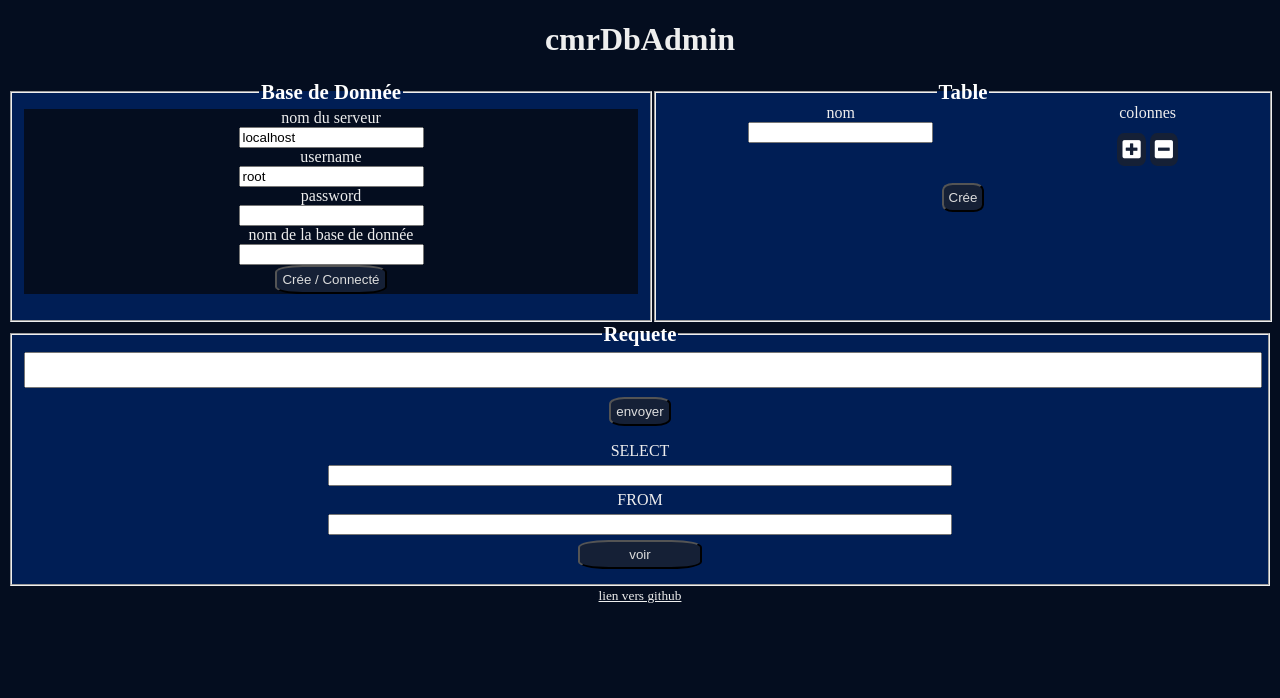
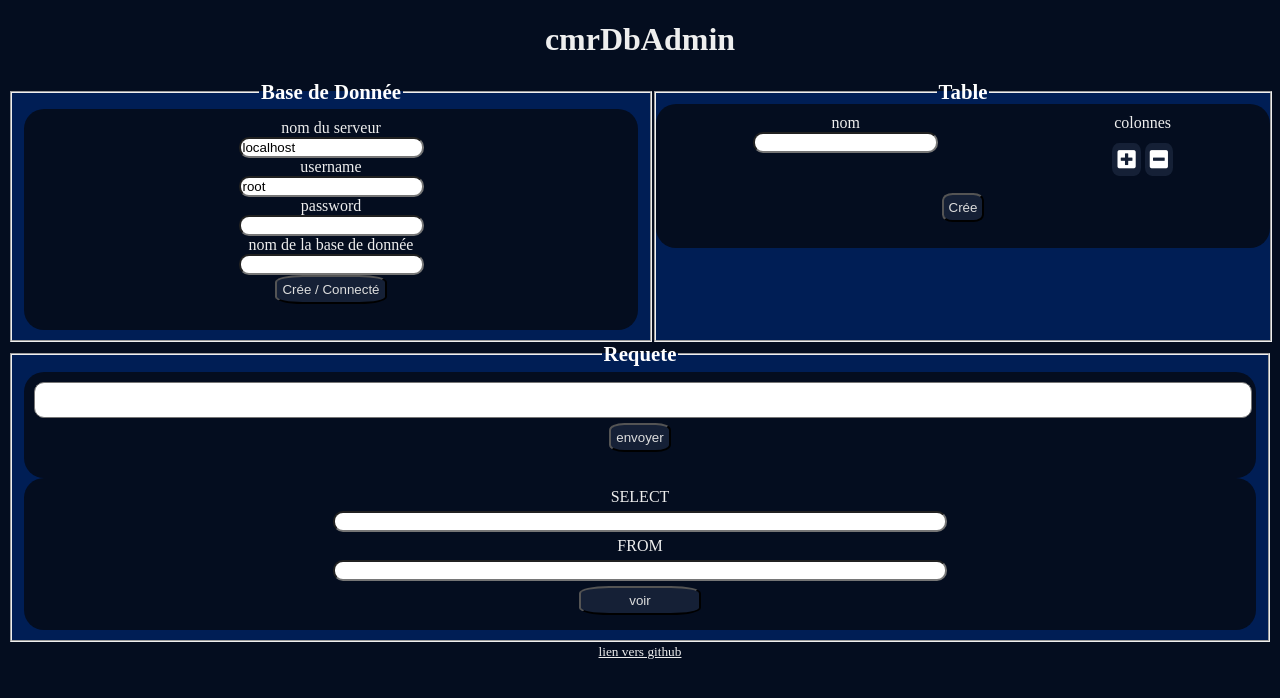
Before and after one commit to cmrweb/cmrDbAdmin, a PHP site: page / in a window 1280 px wide. Shown: the top 698 px of the page. Run offline with PHP 8.4, Linux system fonts and the light colour scheme.

Commit message:
Update style.css

```diff
--- a/style.css
+++ b/style.css
@@ -18,8 +18,8 @@ fieldset{
 legend{
     color:#fff;font-size: 1.3em;font-weight: bold;
 }
-#bdd{
-    background: #040d1f;
+form{
+    background: #040d1f;border-radius: 20px;padding: 10px;
 }
 #bdd div{
 text-align:center;
@@ -30,8 +30,8 @@ text-align:center;
 #tblform>div{
     display: flex;justify-content: space-around;
 }
-input {
-    display: block;
+input,textarea {
+    display: block;border-radius: 10px;
 }
 
 .field {
```
